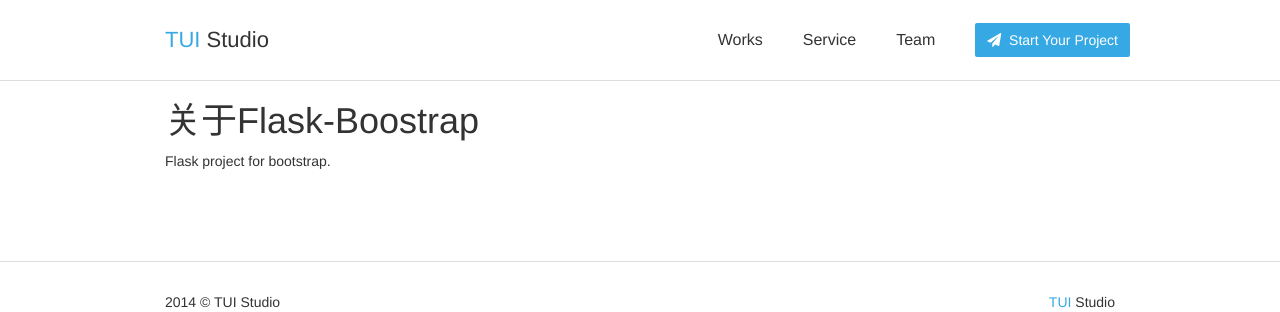
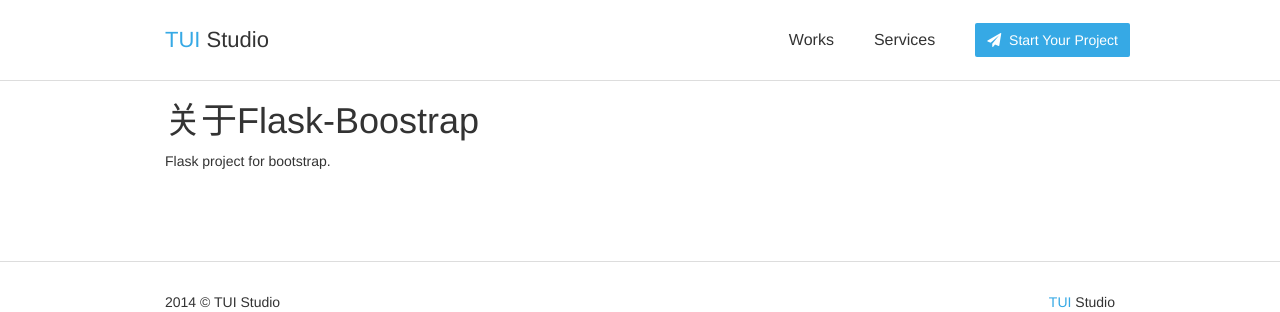
Before and after one commit to hustlzp/tuistudio.com, a Flask app: page /about in a window 1280 px wide. Shown: the top 312 px of the page. Run offline with Flask 2, Linux system fonts and the light colour scheme; some libraries are stand-ins or nearby versions.

Commit message:
update nav

```diff
--- a/tuistudio/templates/layout.html
+++ b/tuistudio/templates/layout.html
@@ -43,8 +43,7 @@
 
          <ul class="nav navbar-nav navbar-right">
             <li><a href="#">Works</a></li>
-            <li><a href="#">Service</a></li>
-            <li class="active"><a href="#">Team</a></li>
+            <li><a href="#">Services</a></li>
             {% if g.user %}
                <li id="nav-settings">
                   <a href="#">{{ g.user.name }}</a>
```
